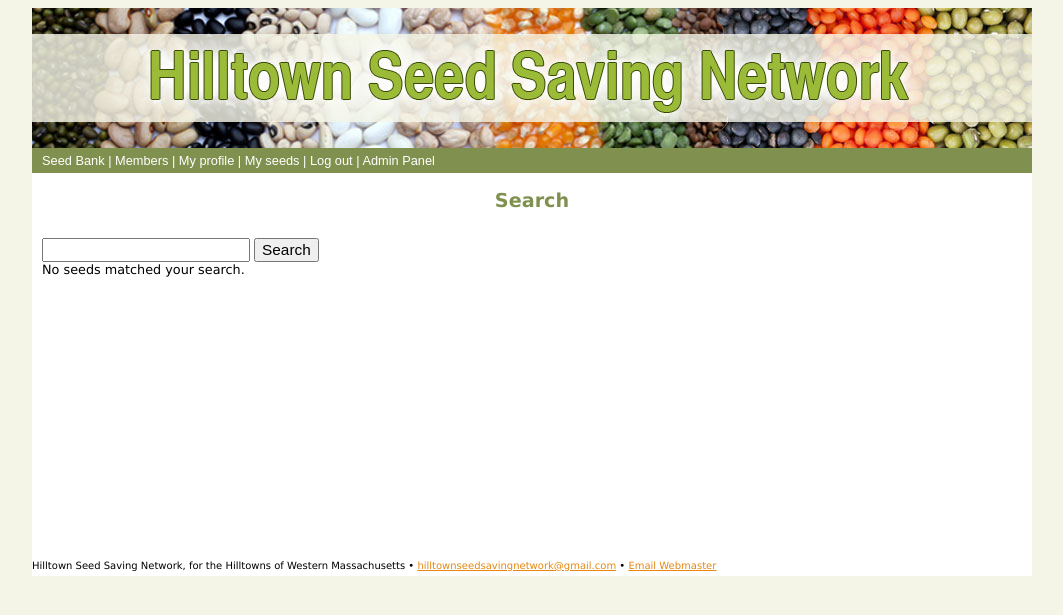
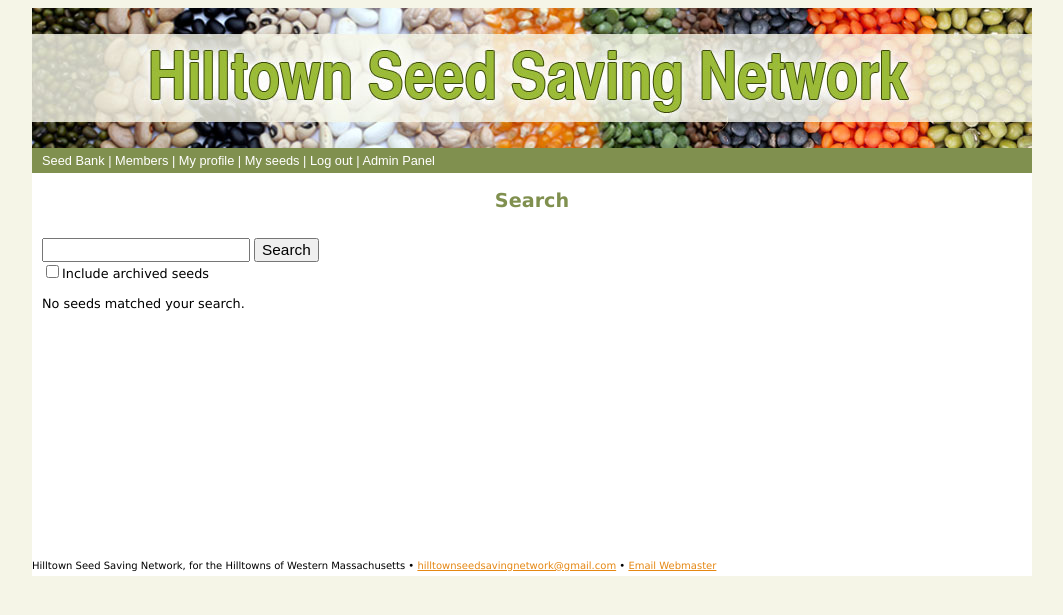
Before and after one commit to hackforwesternmass/seednetwork, a Django app: page /seedlibrary/search/ in a window 1280 px wide. Shown: the top 615 px of the page, without its empty margins (108-1171 px from the left). Run offline with Django 3.2, Linux system fonts and the light colour scheme; the visitor is signed in with stand-in values (Sample User, id 1).

Commit message:
archive checkbox in search for #2

```diff
--- a/seedlibrary/templates/seed-edit.html
+++ b/seedlibrary/templates/seed-edit.html
@@ -7,7 +7,7 @@
         <form method="post" action="{% url 'seedlibrary.views.seed_edit' id=seed.id %}">{% csrf_token %}
         <table>
         {{ form.as_table }}
-            <tr><td colspan="2"><a href="{% url 'seedlibrary.views.seeds' %}">Cancel</a>
+            <tr><td colspan="2"><a href="{% url 'seedlibrary.views.seeds' %}">Cancel</a> |
 			<input type="submit" value="Update" /></td></tr>
         </table>
         </form>
--- a/seedlibrary/templates/seed-search.html
+++ b/seedlibrary/templates/seed-search.html
@@ -4,9 +4,10 @@
 {% block content %}
     {% if user.is_authenticated %}
         <form  class="searchform" method="post" action="{% url 'seedlibrary.views_search.seed_search' %}">{% csrf_token %}
-            <input type="text" name="q" value="{{ q }}"> <input type="submit" value="Search">
+            <input type="text" name="q" value="{{ q }}"> <input type="submit" value="Search"><br/>
+            <input type="checkbox" name="archive" {{ archived_checked }}>Include archived seeds
         </form>
-
+        <br/>
         {% if seed_list %}
             <table class="results">
                 <tr><th>Type</th>
--- a/seedlibrary/views_search.py
+++ b/seedlibrary/views_search.py
@@ -9,10 +9,23 @@ from django.db.models import Q
 def seed_search(request):
 	query = ''
 	seed_list = []
+	archived_checked = ""
 
 	if request.method=='POST':
 		query = request.POST['q']
 		seed_list = Seed.objects.all().order_by('seed_type', 'crop_type', 'seed_variety')
+
+		# deal with archive checkbox. Keep it checked if checked.
+		# if not, filter out archived items
+		if 'archive' in request.POST:
+			archived_checked = "checked"
+		else:
+			seed_list = seed_list.filter(archived=False)
+
+		# filter for each word in the query
+		# the search looks in a bunch of fields for each word
+		# and then intersects the results so that each word has
+		# to be somewhere in the record
 		for word in query.split():
 			word = word.lower()
 			seed_list = seed_list.filter(
@@ -24,5 +37,5 @@ def seed_search(request):
 			)
 
 	return render_to_response('seed-search.html',
-			{'q':query, 'seed_list':seed_list},
+			{'q':query, 'archived_checked':archived_checked, 'seed_list':seed_list},
 			context_instance=RequestContext(request))
```
